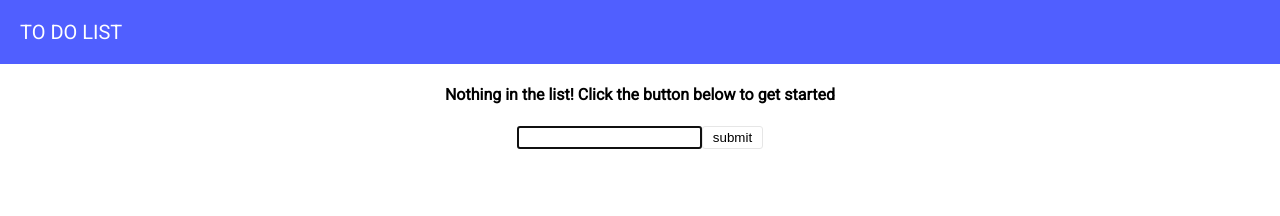
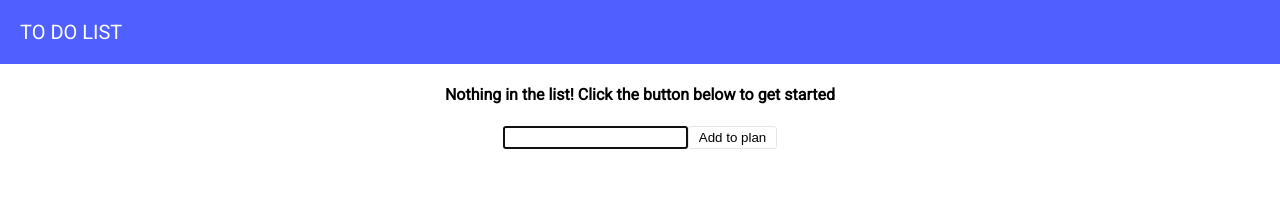
Before and after one commit to Klimatomas/react-ts-todolist, a React app: page / in a window 1280 px wide. Shown: the top 216 px of the page. Built offline with nearby package versions, Linux system fonts and the light colour scheme.

Commit message:
fixing viewport

```diff
--- a/index.html
+++ b/index.html
@@ -3,6 +3,7 @@
 
 <head>
     <link href="https://fonts.googleapis.com/css?family=Roboto" rel="stylesheet">
+    <meta name="viewport" content="width=device-width" />
     <meta charset="UTF-8" />
     <title>
         <%= htmlWebpackPlugin.options.title %>
--- a/src/components/ToDoList.tsx
+++ b/src/components/ToDoList.tsx
@@ -58,7 +58,7 @@ class ToDoList extends React.Component<IToDoListProps, IToDoListState> {
               value={this.state.formState.todoText}
             />
             <button className="btn" type="submit">
-              submit
+              Add to plan
             </button>
           </form>
         </div>
--- a/src/styles/_button.scss
+++ b/src/styles/_button.scss
@@ -1,4 +1,4 @@
-@mixin button($background-color) {
+@mixin baseButton($background-color) {
   $darkened-color: darken($background-color, 10%);
   background-color: $background-color;
   border: 1px solid $darkened-color;
@@ -9,19 +9,11 @@
     }
   }
 }
+
+// TODO sassy refactor
 .btn {
-  @include button($background-color: white);
+  @include baseButton($background-color: white);
   border-radius: 3px;
   padding: 3px 10px 3px 10px;
   outline: none;
 }
-
-.btn--danger {
-  @include button($background-color: red);
-}
-
-.btn--list{
-    @include button($background-color: green);
-    float: right;
-    border: none;
-}
```
Also changed, not shown: src/styles/_common.scss (line endings or trailing spaces).
